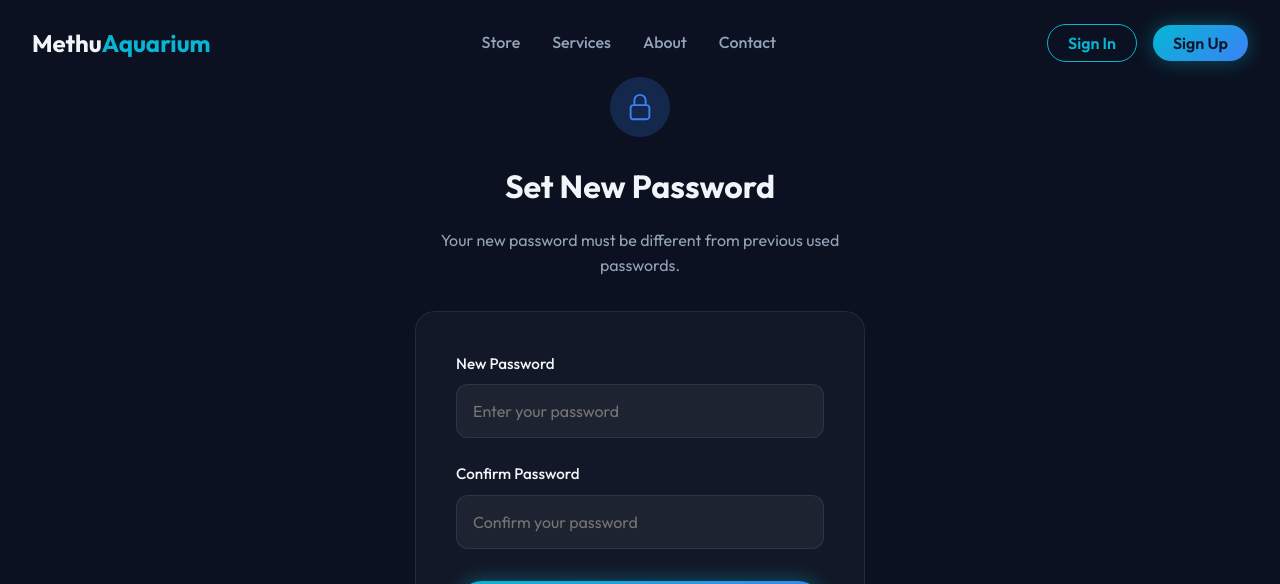
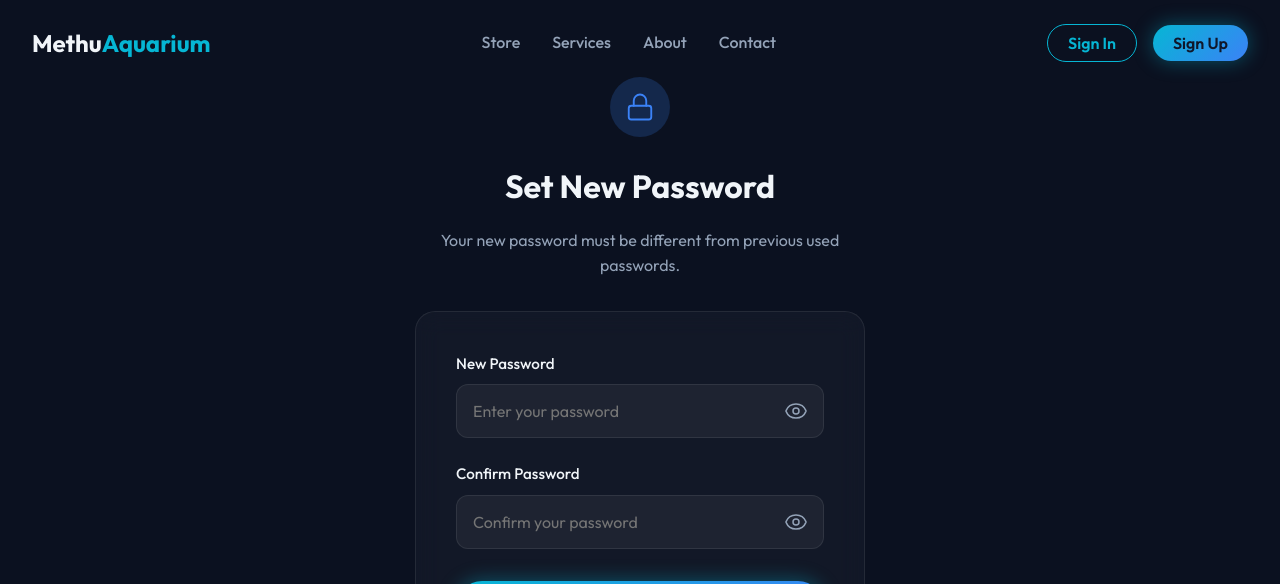
Before and after one commit to akindu02/Aquarium-Management-System, a React (Vite) app in the folder Frontend/: page /reset-password in a window 1280 px wide. Shown: the top 584 px of the page. Built offline with nearby package versions, Linux system fonts and the light colour scheme.

Commit message:
use lucide react to add icons to frontend

```diff
--- a/Frontend/package.json
+++ b/Frontend/package.json
@@ -10,6 +10,7 @@
     "preview": "vite preview"
   },
   "dependencies": {
+    "lucide-react": "^0.563.0",
     "react": "^19.2.0",
     "react-dom": "^19.2.0",
     "react-router-dom": "^7.12.0"
--- a/Frontend/src/pages/ForgotPassword.jsx
+++ b/Frontend/src/pages/ForgotPassword.jsx
@@ -1,5 +1,6 @@
 import React, { useState } from 'react';
 import { Link, useNavigate } from 'react-router-dom';
+import { Key } from 'lucide-react';
 import '../index.css';
 
 const ForgotPassword = () => {
@@ -30,9 +31,7 @@ const ForgotPassword = () => {
         <div className="auth-header">
           {/* Key Icon Circle */}
           <div className="icon-circle">
-                        <svg xmlns="http://www.w3.org/2000/svg" fill="none" viewBox="0 0 24 24" strokeWidth={1.5} stroke="currentColor" className="w-6 h-6">
-                            <path strokeLinecap="round" strokeLinejoin="round" d="M15.75 5.25a3 3 0 013 3m3 0a6 6 0 01-7.029 5.912c-.563-.097-1.159.026-1.563.43L10.5 17.25H8.25v2.25H6v2.25H2.25v-2.818c0-.597.237-1.17.659-1.591l6.499-6.499c.404-.404.527-1 .43-1.563A6 6 0 1121.75 8.25z" />
-                        </svg>
+            <Key className="w-8 h-8" strokeWidth={1.5} />
           </div>
           <h2 className="section-heading">Forgot Password</h2>
           <p className="auth-subtitle">
--- a/Frontend/src/pages/PasswordResetSuccess.jsx
+++ b/Frontend/src/pages/PasswordResetSuccess.jsx
@@ -1,5 +1,6 @@
 import React from 'react';
 import { Link } from 'react-router-dom';
+import { Check } from 'lucide-react';
 import '../index.css';
 
 const PasswordResetSuccess = () => {
@@ -9,9 +10,7 @@ const PasswordResetSuccess = () => {
 
         <div className="auth-form glass success-content">
           <div className="icon-circle success-icon">
-                        <svg xmlns="http://www.w3.org/2000/svg" fill="none" viewBox="0 0 24 24" strokeWidth={2} stroke="currentColor" className="w-8 h-8">
-                            <path strokeLinecap="round" strokeLinejoin="round" d="M4.5 12.75l6 6 9-13.5" />
-                        </svg>
+            <Check className="w-10 h-10" strokeWidth={2.5} />
           </div>
 
           <h2 className="section-heading">Password Reset</h2>
--- a/Frontend/src/pages/ResetPassword.jsx
+++ b/Frontend/src/pages/ResetPassword.jsx
@@ -1,5 +1,6 @@
 import React, { useState } from 'react';
 import { Link, useNavigate, useLocation } from 'react-router-dom';
+import { Lock, Eye, EyeOff } from 'lucide-react';
 import '../index.css';
 
 const ResetPassword = () => {
@@ -56,9 +57,7 @@ const ResetPassword = () => {
             <div className="auth-container">
                 <div className="auth-header">
                     <div className="icon-circle">
-                        <svg xmlns="http://www.w3.org/2000/svg" fill="none" viewBox="0 0 24 24" strokeWidth={1.5} stroke="currentColor" className="w-6 h-6">
-                            <path strokeLinecap="round" strokeLinejoin="round" d="M16.5 10.5V6.75a4.5 4.5 0 10-9 0v3.75m-.75 11.25h10.5a2.25 2.25 0 002.25-2.25v-6.75a2.25 2.25 0 00-2.25-2.25H6.75a2.25 2.25 0 00-2.25 2.25v6.75a2.25 2.25 0 002.25 2.25z" />
-                        </svg>
+                        <Lock className="w-8 h-8" strokeWidth={1.5} />
                     </div>
                     <h2 className="section-heading">Set New Password</h2>
                     <p className="auth-subtitle">
@@ -89,14 +88,9 @@ const ResetPassword = () => {
                                 onClick={() => setShowPassword(!showPassword)}
                             >
                                 {showPassword ? (
-                                    <svg xmlns="http://www.w3.org/2000/svg" fill="none" viewBox="0 0 24 24" strokeWidth={1.5} stroke="currentColor" className="w-5 h-5">
-                                        <path strokeLinecap="round" strokeLinejoin="round" d="M3.98 8.223A10.477 10.477 0 001.934 12C3.226 16.338 7.244 19.5 12 19.5c.993 0 1.953-.138 2.863-.395M6.228 6.228A10.45 10.45 0 0112 4.5c4.756 0 8.773 3.162 10.065 7.498a10.523 10.523 0 01-4.293 5.774M6.228 6.228L3 3m3.228 3.228l3.65 3.65m7.894 7.894L21 21m-3.228-3.228l-3.65-3.65m0 0a3 3 0 10-4.243-4.243m4.242 4.242L9.88 9.88" />
-                                    </svg>
+                                    <EyeOff className="w-5 h-5" strokeWidth={1.5} />
                                 ) : (
-                                    <svg xmlns="http://www.w3.org/2000/svg" fill="none" viewBox="0 0 24 24" strokeWidth={1.5} stroke="currentColor" className="w-5 h-5">
-                                        <path strokeLinecap="round" strokeLinejoin="round" d="M2.036 12.322a1.012 1.012 0 010-.639C3.423 7.51 7.36 4.5 12 4.5c4.638 0 8.573 3.007 9.963 7.178.07.207.07.431 0 .639C20.577 16.49 16.64 19.5 12 19.5c-4.638 0-8.573-3.007-9.963-7.178z" />
-                                        <path strokeLinecap="round" strokeLinejoin="round" d="M15 12a3 3 0 11-6 0 3 3 0 016 0z" />
-                                    </svg>
+                                    <Eye className="w-5 h-5" strokeWidth={1.5} />
                                 )}
                             </button>
                         </div>
@@ -122,14 +116,9 @@ const ResetPassword = () => {
                                 onClick={() => setShowConfirmPassword(!showConfirmPassword)}
                             >
                                 {showConfirmPassword ? (
-                                    <svg xmlns="http://www.w3.org/2000/svg" fill="none" viewBox="0 0 24 24" strokeWidth={1.5} stroke="currentColor" className="w-5 h-5">
-                                        <path strokeLinecap="round" strokeLinejoin="round" d="M3.98 8.223A10.477 10.477 0 001.934 12C3.226 16.338 7.244 19.5 12 19.5c.993 0 1.953-.138 2.863-.395M6.228 6.228A10.45 10.45 0 0112 4.5c4.756 0 8.773 3.162 10.065 7.498a10.523 10.523 0 01-4.293 5.774M6.228 6.228L3 3m3.228 3.228l3.65 3.65m7.894 7.894L21 21m-3.228-3.228l-3.65-3.65m0 0a3 3 0 10-4.243-4.243m4.242 4.242L9.88 9.88" />
-                                    </svg>
+                                    <EyeOff className="w-5 h-5" strokeWidth={1.5} />
                                 ) : (
-                                    <svg xmlns="http://www.w3.org/2000/svg" fill="none" viewBox="0 0 24 24" strokeWidth={1.5} stroke="currentColor" className="w-5 h-5">
-                                        <path strokeLinecap="round" strokeLinejoin="round" d="M2.036 12.322a1.012 1.012 0 010-.639C3.423 7.51 7.36 4.5 12 4.5c4.638 0 8.573 3.007 9.963 7.178.07.207.07.431 0 .639C20.577 16.49 16.64 19.5 12 19.5c-4.638 0-8.573-3.007-9.963-7.178z" />
-                                        <path strokeLinecap="round" strokeLinejoin="round" d="M15 12a3 3 0 11-6 0 3 3 0 016 0z" />
-                                    </svg>
+                                    <Eye className="w-5 h-5" strokeWidth={1.5} />
                                 )}
                             </button>
                         </div>
--- a/Frontend/src/pages/VerifyOtp.jsx
+++ b/Frontend/src/pages/VerifyOtp.jsx
@@ -1,5 +1,6 @@
 import React, { useState } from 'react';
 import { Link, useNavigate, useLocation } from 'react-router-dom';
+import { Mail } from 'lucide-react';
 import '../index.css';
 
 const VerifyOtp = () => {
@@ -60,9 +61,7 @@ const VerifyOtp = () => {
             <div className="auth-container">
                 <div className="auth-header">
                     <div className="icon-circle">
-                        <svg xmlns="http://www.w3.org/2000/svg" fill="none" viewBox="0 0 24 24" strokeWidth={1.5} stroke="currentColor" className="w-6 h-6">
-                            <path strokeLinecap="round" strokeLinejoin="round" d="M21.75 6.75v10.5a2.25 2.25 0 01-2.25 2.25h-15a2.25 2.25 0 01-2.25-2.25V6.75m19.5 0A2.25 2.25 0 0019.5 4.5h-15a2.25 2.25 0 00-2.25 2.25m19.5 0v.243a2.25 2.25 0 01-1.07 1.916l-7.5 4.615a2.25 2.25 0 01-2.36 0L3.32 8.91a2.25 2.25 0 01-1.07-1.916V6.75" />
-                        </svg>
+                        <Mail className="w-8 h-8" strokeWidth={1.5} />
                     </div>
                     <h2 className="section-heading">Check your email</h2>
                     <p className="auth-subtitle">
```
Also changed, not shown: 1 other file (tests, documents, lock files or other folders). Lines whose indentation alone changed are shown as unchanged.
